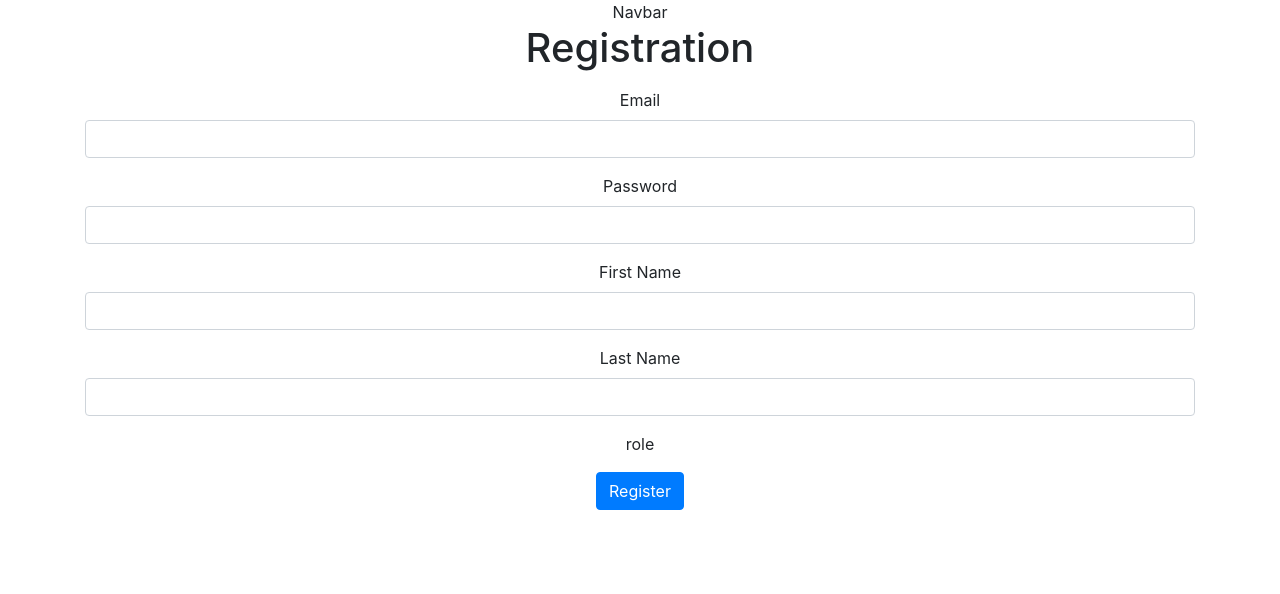
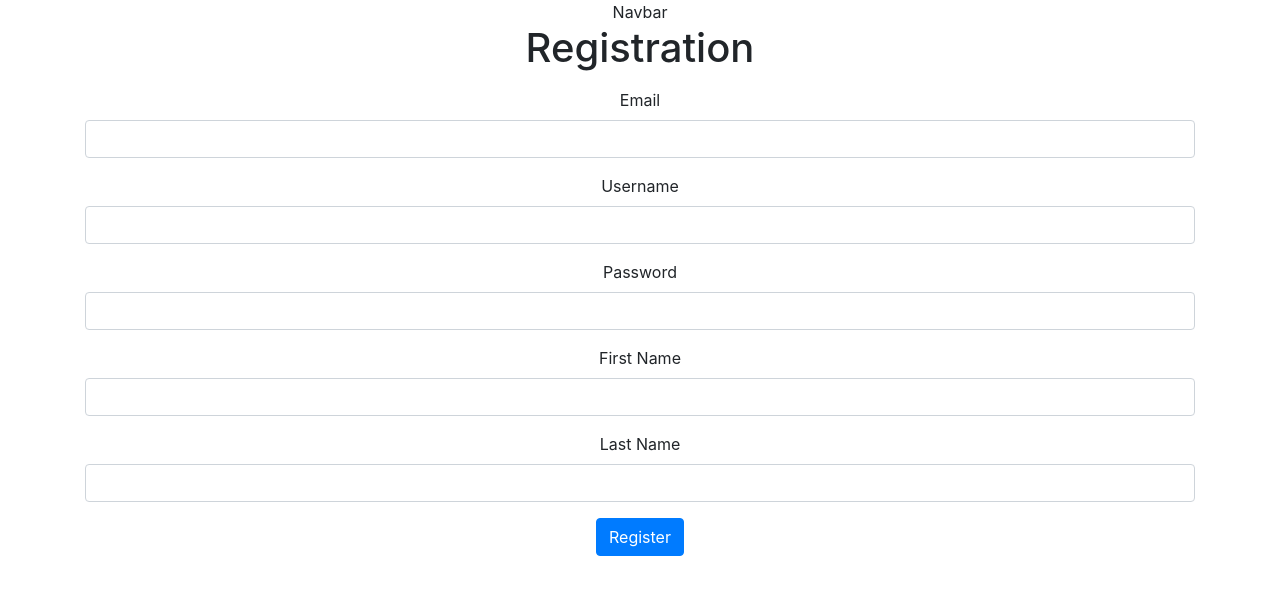
Before and after one commit to kRenelt/clientRaceForCash, a React (Create React App) app in the folder raceforcash/: page /registration in a window 1280 px wide. Shown: the top 594 px of the page. Built offline with nearby package versions, Linux system fonts and the light colour scheme.

Commit message:
Added username field to register form

```diff
--- a/raceforcash/src/components/registration/registration.component.tsx
+++ b/raceforcash/src/components/registration/registration.component.tsx
@@ -4,6 +4,7 @@ import { Form, Container, Row, Col, Button } from 'react-bootstrap';
 export const RegistrationComponent: React.FC = () => {
 
     const [inputEmail, setInputEmail] = useState('');
+    const [inputUsername, setInputUsername] = useState('');
     const [inputPassword, setInputPassword] = useState('');
     const [inputFirstName, setInputFirstName] = useState('');
     const [inputLastName, setInputLastName] = useState('');
@@ -39,6 +40,11 @@ export const RegistrationComponent: React.FC = () => {
                             <Form.Control value={inputEmail} onChange={(e) => setInputEmail(e.target.value)} />
                         </Form.Group>
 
+                        <Form.Group controlId='formUsername'>
+                            <Form.Label>Username</Form.Label>
+                            <Form.Control value={inputUsername} onChange={(e) => setInputUsername(e.target.value)} />
+                        </Form.Group>
+
                         <Form.Group controlId='formPassword'>
                             <Form.Label>Password</Form.Label>
                             <Form.Control value={inputPassword} onChange={(e) => setInputPassword(e.target.value)} />
@@ -53,8 +59,7 @@ export const RegistrationComponent: React.FC = () => {
                             <Form.Label>Last Name</Form.Label>
                             <Form.Control value={inputLastName} onChange={(e) => setInputLastName(e.target.value)} />
                         </Form.Group>
-
-                        <p>role</p>
+                        {/* May put in input for roles in later commits */}
                     </Form>
                     <Button type = "submit" onClick={() => loginCredentials()}>
                         Register
```
